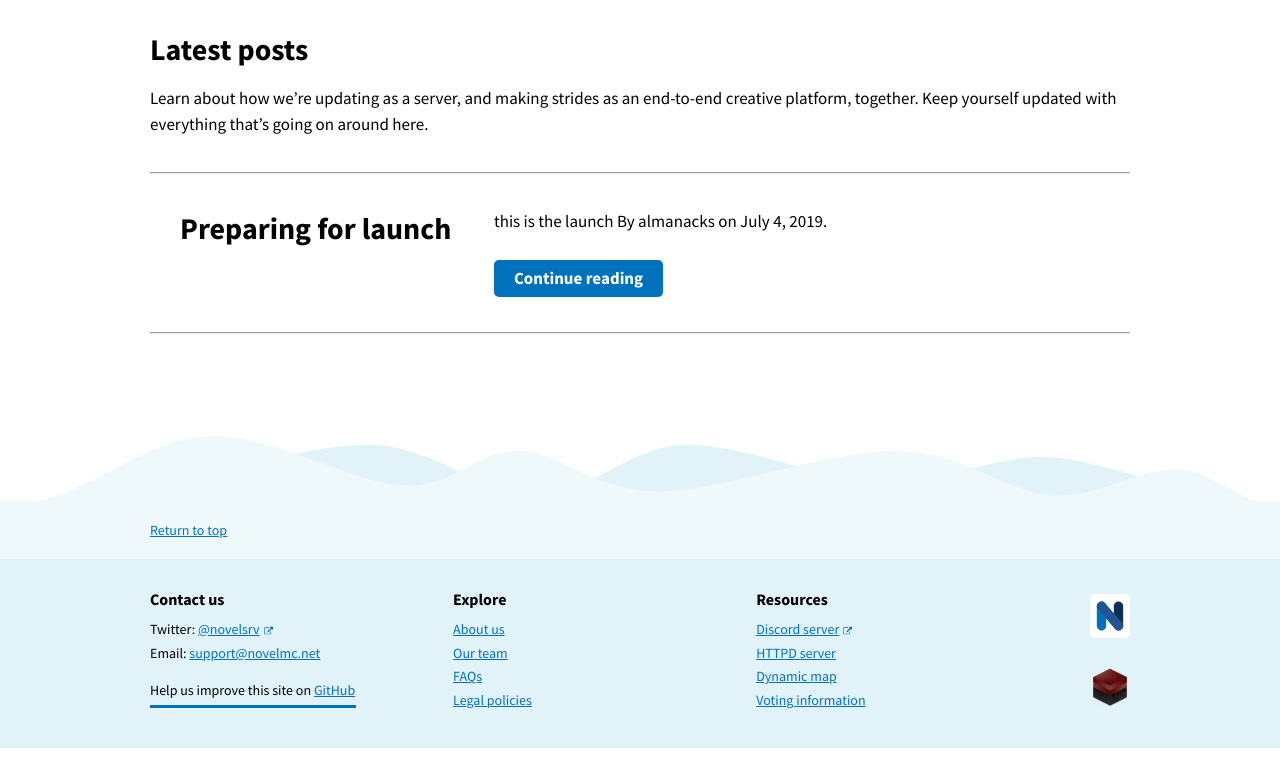
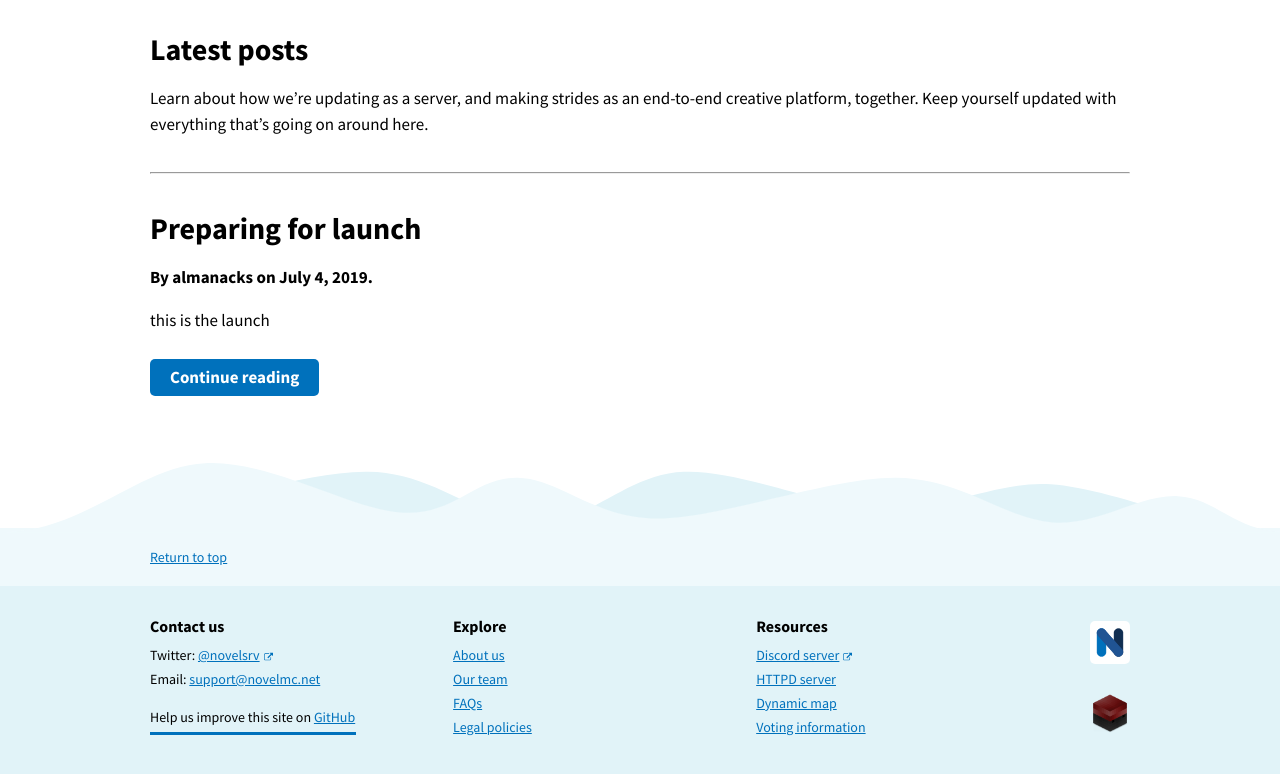
Before and after one commit to serrif/website, a Jekyll site: the page built from main/blog.md, in a window 1280 px wide. Shown: the part 250-1024 px from the top of the page. Built offline with Jekyll 4.4.1, drawn with Linux system fonts in a browser that asks for light colours; nearby versions of some CDN libraries; before the commit the page ends 998 px from its top, so only the background shows below that.

Commit message:
Blog layout is finally done

```diff
--- a/_includes/post.html
+++ b/_includes/post.html
@@ -1,14 +1,11 @@
 {% assign post = include.post %}
 <article id="{{ post.id | default: post.title | slugify }}"{% if include.excerpt %} class="post-excerpt padding-top-2 border-top-2px margin-top-4 measure-6"{% endif %}>
   <header>
-    <div class="usa-grid">
-      <div class="usa-width-one-third">
+    <div class="usa-grid-full">
         <h2>{{ post.title }}</h2>
-      </div>
-      <div class="usa-width-two-thirds">
-        <p>{% if include.excerpt == true %} {{ post.lead | default: post.excerpt }} {% else %} {{ post.content }} {% endif %} {% if post.author %} By {{ post.author }} on{% endif %} <time datetime="{{ post.date | date: '%FT%T' }}"> {{ post.date | date: '%B %-d, %Y' }}. </time></p>
+        <p>{% if post.author %} <strong>By {{ post.author }} on{% endif %} <time datetime="{{ post.date | date: '%FT%T' }}"> {{ post.date | date: '%B %-d, %Y' }}. </time></strong></p>
+        <p>{% if include.excerpt == true %} {{ post.lead | default: post.excerpt }} {% else %} {{ post.content }} {% endif %}</p>
         <a class="usa-button usa-button" href="{{ site.baseurl }}{{ post.url }}">Continue reading</a>
-      </div>
     </div>
   </header>
 </article>
--- a/_layouts/post.html
+++ b/_layouts/post.html
@@ -28,7 +28,7 @@
 {% endcapture %}
 {% if page.graphics_position != 'after' %}{{ _graphics }}{% endif %}
 
-<section class="usa-section">
+<section>
   <div class="usa-grid">
     {% if page.collection == 'posts' %}
       {% include content.html post=page %}
--- a/main/blog.md
+++ b/main/blog.md
@@ -15,8 +15,7 @@ tagline: We're a modern, creative community.
 ## Latest posts
 Learn about how we're updating as a server, and making strides as an end-to-end creative platform, together. Keep yourself updated with everything that's going on around here.
 
-<hr style="margin-top: 3.5rem; margin-bottom: 3.5rem;">
 {% for post in site.posts %}
+  <hr style="margin-top: 3.5rem; margin-bottom: 3.5rem;">
   {% include post.html post=post excerpt=true %}
-  <hr style="margin-top: 3.5rem; margin-bottom: 3.5rem;">
 {% endfor %}
```
Also changed, not shown: _posts/2019-07-04-preparing-for-launch.md (+3 -0 lines).
